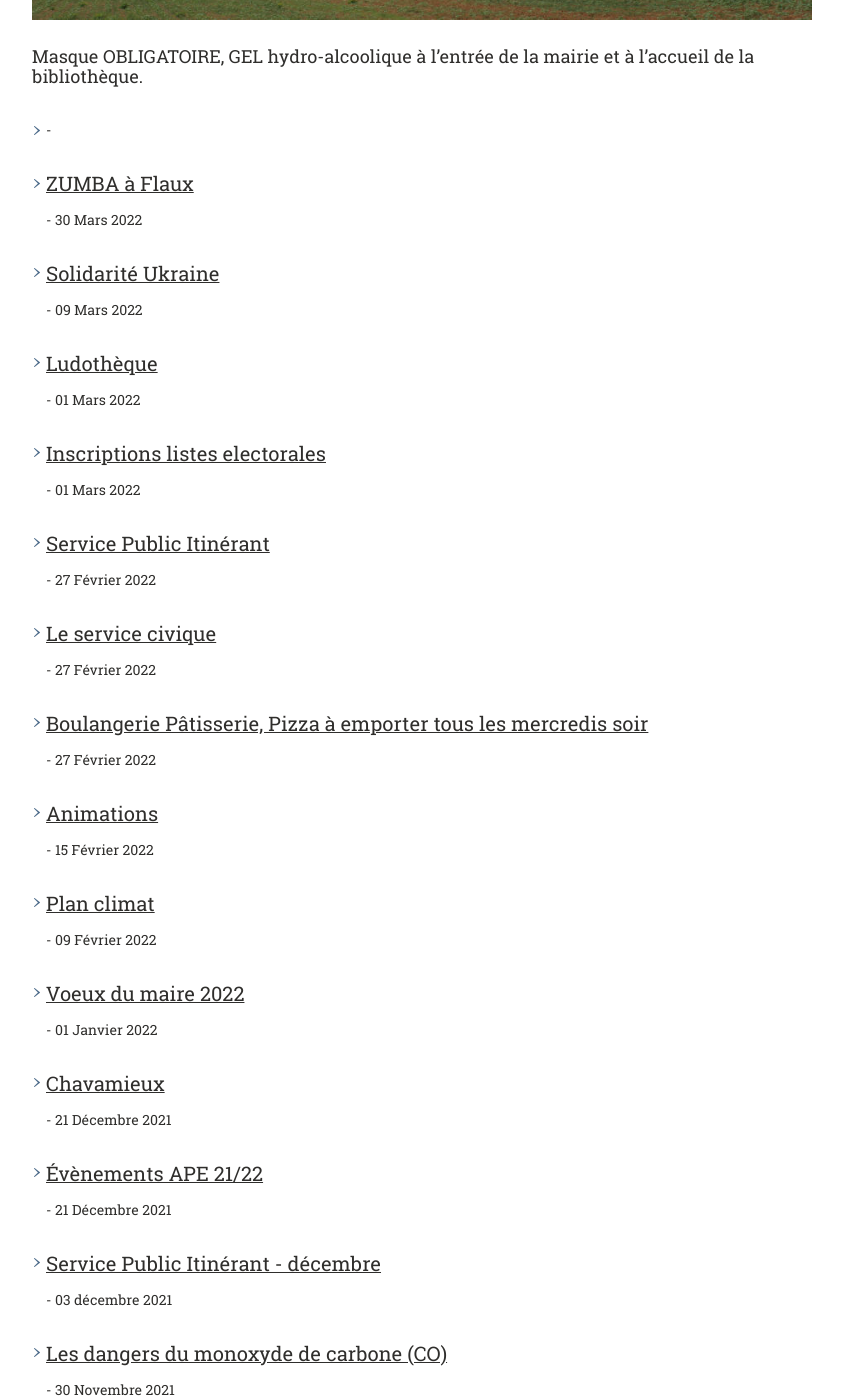
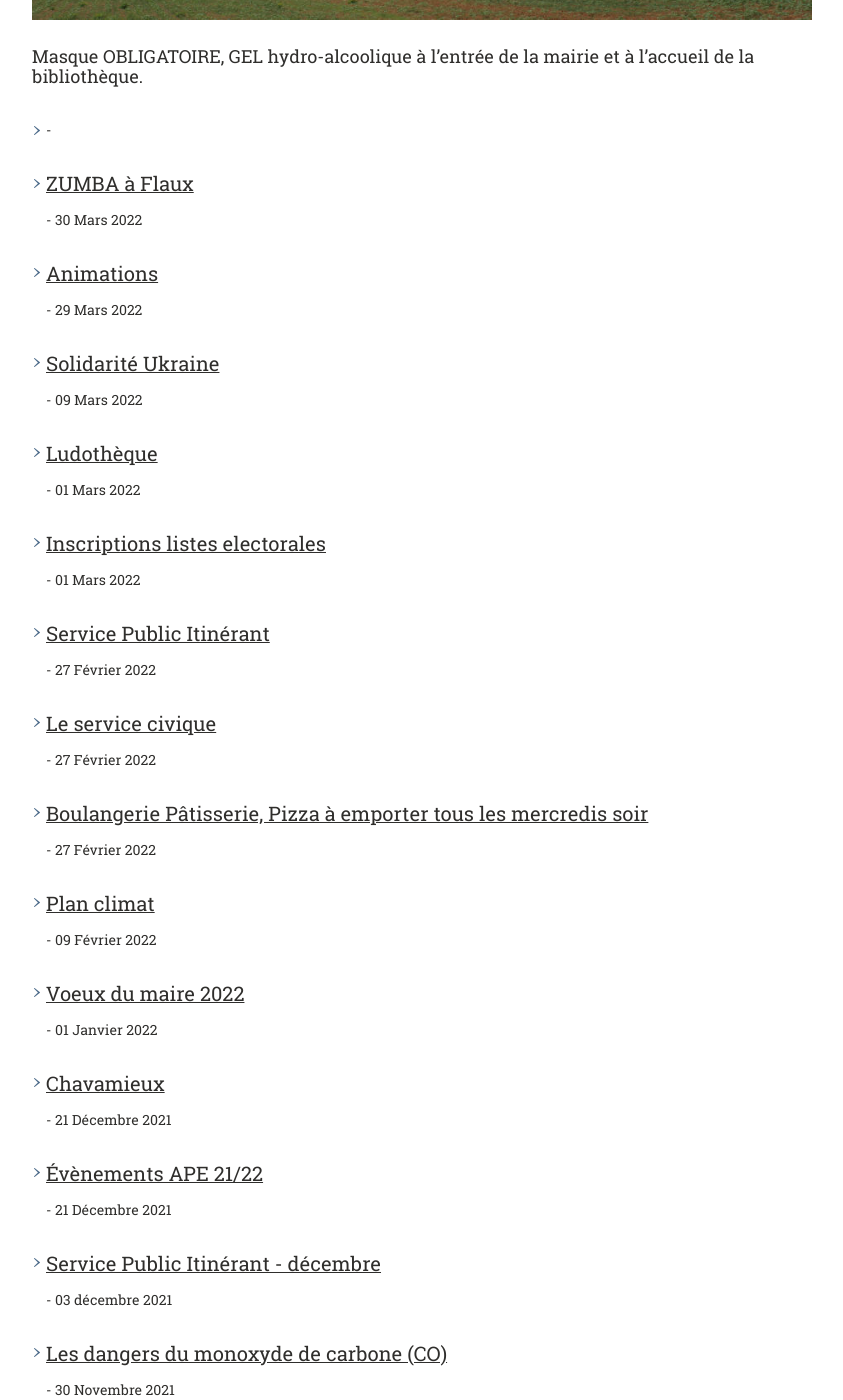
Before and after one commit to Flaux-Village/flaux-village.github.io, a Jekyll site: the page built from actualites.md, in a window 1280 px wide and 1400 px high, scrolled down 569 px. Shown: the whole window, without its empty margins (58-901 px from the left). Built offline with Jekyll 4.4.1, drawn with Linux system fonts in a browser that asks for light colours; our own code applies the rules of GitHub Pages for plain Markdown files; some of the changed text lies outside the part shown.

Commit message:
Update animations.md

```diff
--- a/_actualites/animations.md
+++ b/_actualites/animations.md
@@ -6,8 +6,8 @@ keywords: mairie, commune, flaux, gard, actualités
 titre_page: Animations
 section: À la une
 addresse_section: /actualites.html
-date_texte: 15 Février 2022
-date: 2022-02-15
+date_texte: 29 Mars 2022
+date: 2022-03-29
 introduction:
 
 
```
